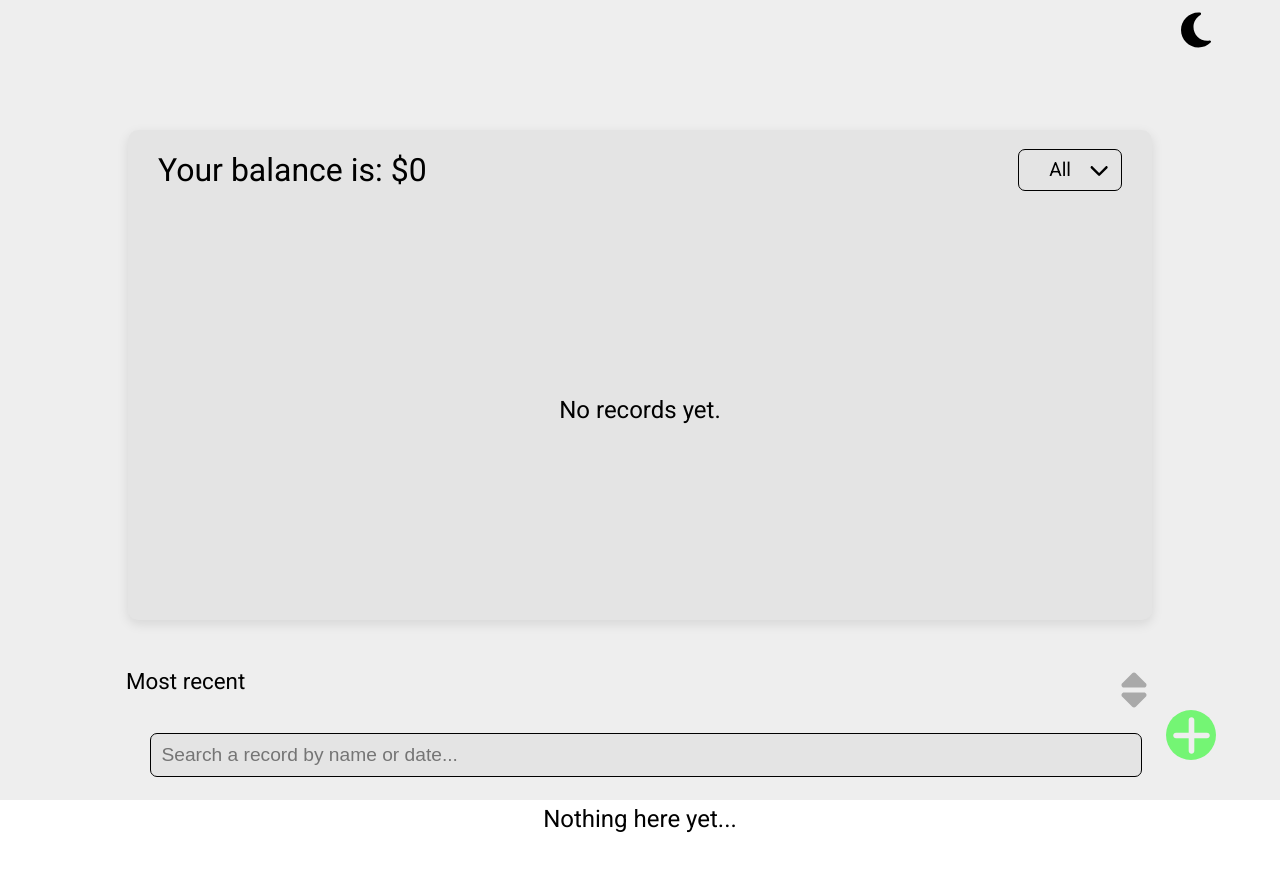
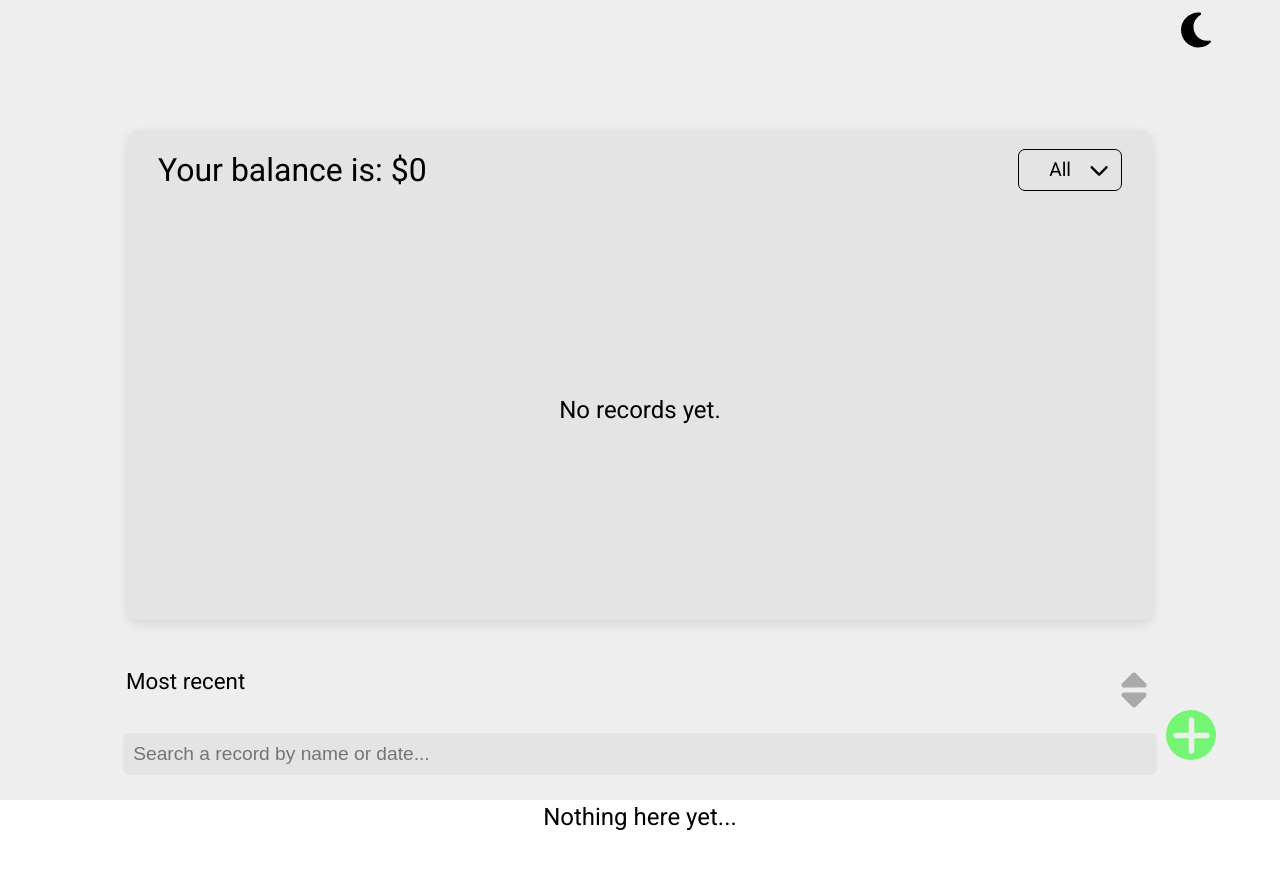
Before and after one commit to georgie-the-developer/finance-tracker, a React (Vite) app: page / in a window 1280 px wide. Shown: the top 870 px of the page. Built offline with nearby package versions, Linux system fonts and the light colour scheme.

Commit message:
Style search input

```diff
--- a/src/css/style.css
+++ b/src/css/style.css
@@ -402,7 +402,9 @@ body,
 }
 .search-container .input-container {
   margin-top: 20px;
-  width: 90%;
+  width: 95%;
+  display: flex;
+  justify-content: center;
 }
 .search-container .input-container__input {
   color: var(--text-color);
@@ -412,7 +414,7 @@ body,
   padding: 10px 0;
   padding-left: 10px;
   border-radius: 7px;
-  border: 1px solid #000;
+  border: none;
 }
 
 .header {
--- a/src/scss/style.scss
+++ b/src/scss/style.scss
@@ -396,7 +396,9 @@ body,
   max-width: 100%;
   .input-container {
     margin-top: 20px;
-    width: 90%;
+    width: 95%;
+    display: flex;
+    justify-content: center;
     &__input {
       color: var(--text-color);
       background-color: var(--card-bg-color);
@@ -405,7 +407,7 @@ body,
       padding: 10px 0;
       padding-left: 10px;
       border-radius: 7px;
-      border: 1px solid #000;
+      border: none;
     }
   }
 }
```
Also changed, not shown: 1 other file (tests, documents, lock files or other folders).
